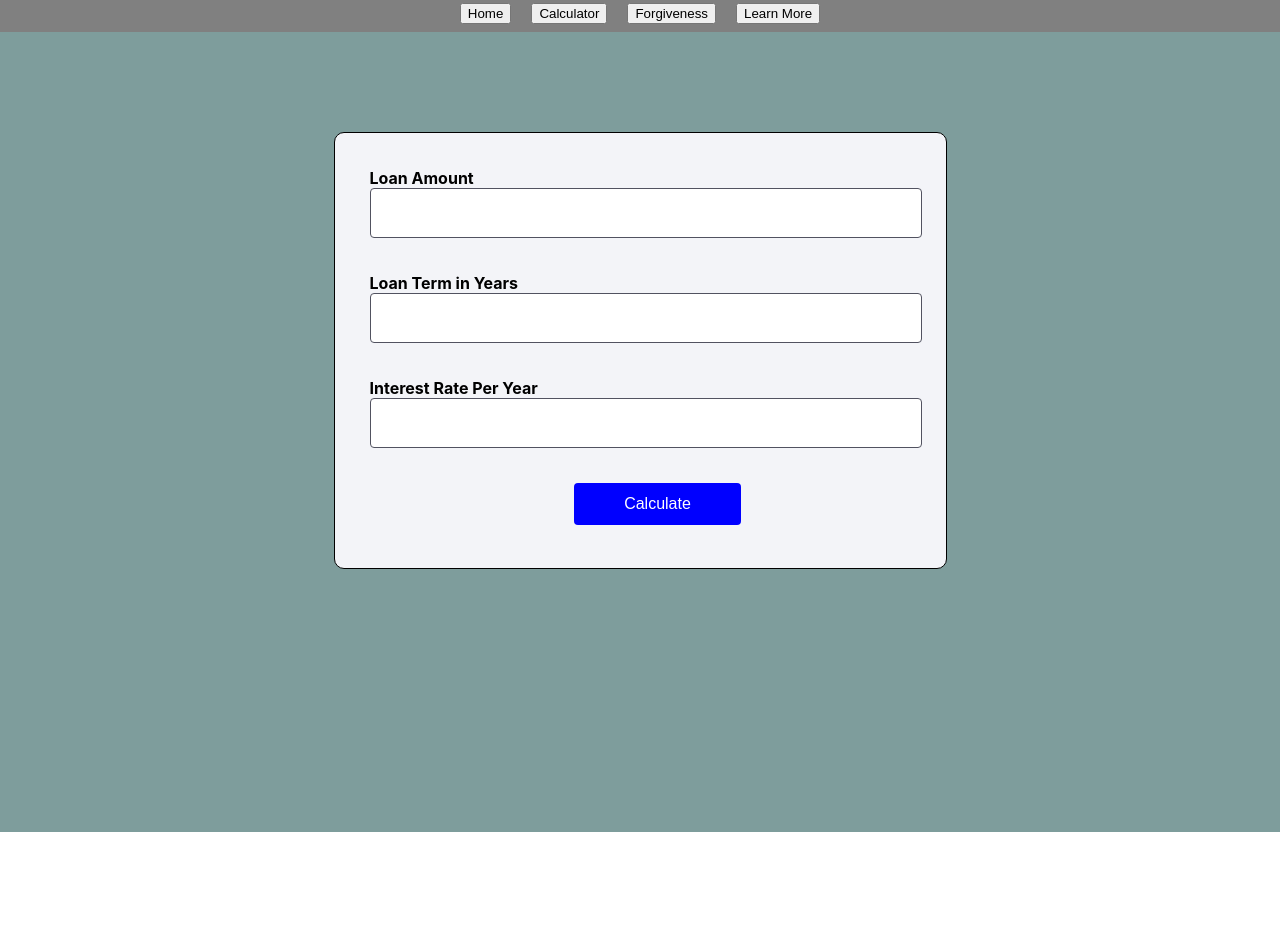
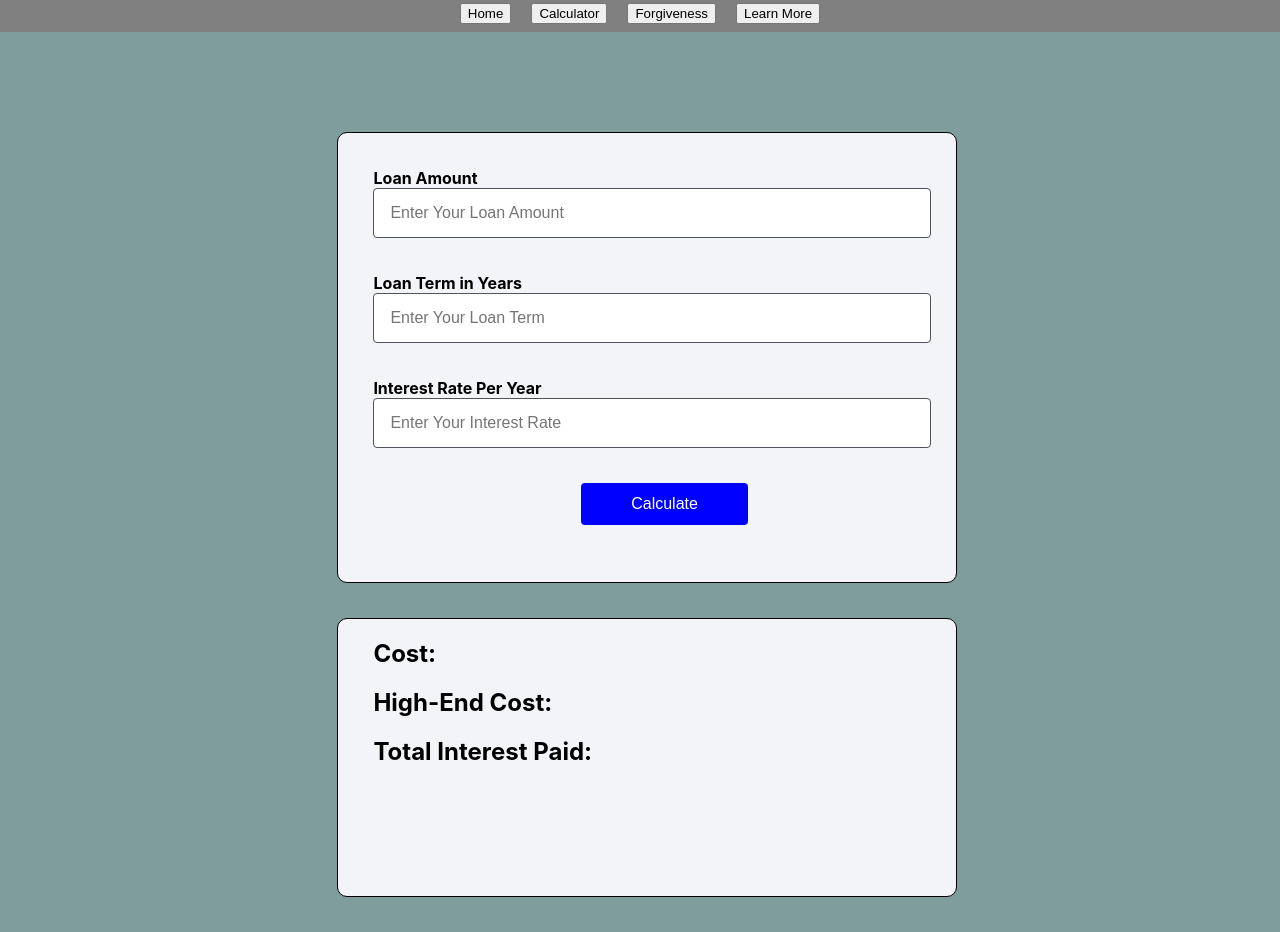
Before and after one commit to Cazi/JPMColumbusHackathon, a React (Create React App) app in the folder one-step/: page /calculator in a window 1280 px wide. Shown: the part 100-1032 px from the top of the page. Built offline with nearby package versions, Linux system fonts and the light colour scheme.

Commit message:
Backend and Frontend Calculator Updates

```diff
--- a/one-step/src/components/pages/CalculatorPage/CalculatorPage.tsx
+++ b/one-step/src/components/pages/CalculatorPage/CalculatorPage.tsx
@@ -1,19 +1,18 @@
 import { FC, FormEvent } from "react";
-import ReactDOM from "react-dom";
 import styled from "styled-components";
 
 const CalculatorPageContainer = styled.div`
-  height: 100vh;
+  height: 150%;
+  width: 101.1%;
   background-color: #7E9D9C;
-`;
-
-const CalculatorForm = styled.form`
 `;
 
 const CalculatorLocation = styled.div`
   padding-top: 100px;
   display: flex;
-  justify-content: center;
+  flex-direction: column;
+  align-items: center;
+  justify-content: space-around;
   height: 100vh;
 `;
 
@@ -21,10 +20,11 @@ const CalculatorFrame = styled.div`
   background-color: #f3f4f8!important;
   border: 1.6px solid black;
   border-radius: 10px;
-  height: 50%;
+  height: 75%;
   width: 45%;
   padding-left: 35px;
   padding-top: 35px;
+  margin-bottom: 35px;
 `;
 
 const CalculatorInput = styled.input`
@@ -64,7 +64,20 @@ const CalculatorButton = styled.button`
   padding: .75rem .75rem;
   padding-left: 50px;
   padding-right: 50px;
-  `;
+`;
+
+const CalculatorForm = styled.form`
+`;
+
+const CalculatedDisplay = styled.div`
+  background-color: #f3f4f8!important;
+  border: 1.6px solid black;
+  border-radius: 10px;
+  height: 50%;
+  width: 45%;
+  padding-left: 35px;
+  margin-bottom: 35px;
+`;
 
 const sendForm = async (event: FormEvent<HTMLFormElement>) => {
   event.preventDefault()
@@ -78,10 +91,18 @@ const sendForm = async (event: FormEvent<HTMLFormElement>) => {
   const J = interestRate.value / 100.0 / 12
   let N = 12 * loanTerm.value
   let monthlyPayments = (loanAmount.value * (J / (1 - Math.pow(1 + J, -1 * N)))).toFixed(2)
+  let interestPaid = (Number(monthlyPayments) * N - loanAmount.value).toFixed(2);
+
+  let Q = N / 2;
+  let high = (loanAmount.value * (J / (1 - Math.pow(1 + J, -1 * Q)))).toFixed(2)
 
   let calculate:HTMLHeadingElement = document.getElementById("calculate") as HTMLHeadingElement;
+  let highEnd:HTMLHeadingElement = document.getElementById("high-end") as HTMLHeadingElement;
+  let totalInterest:HTMLHeadingElement = document.getElementById("total-interest") as HTMLHeadingElement;
 
-  calculate.innerText = '$' + `${monthlyPayments}` + " in monthly payments";
+  calculate.innerText = 'Cost: $' + `${monthlyPayments}` + " in monthly payments";
+  highEnd.innerText = 'High-End Cost: $' + `${high}` + " in monthly payments";
+  totalInterest.innerHTML = 'Total Interest Paid: $' + `${interestPaid}`;
 }
 
 const CalculatorPage: FC = () => {
@@ -90,19 +111,24 @@ const CalculatorPage: FC = () => {
       <CalculatorFrame>
         <CalculatorForm onSubmit={sendForm}>
           <b>Loan Amount</b>
-          <CalculatorInput type="number" id="loanAmount"/>
+          <CalculatorInput type="number" id="loanAmount" placeholder="Enter Your Loan Amount"/>
           <PadDiv />
           <b>Loan Term in Years</b>
-          <CalculatorInput type="number" id="loanTerm"/>
+          <CalculatorInput type="number" id="loanTerm" placeholder="Enter Your Loan Term"/>
           <PadDiv />
           <b>Interest Rate Per Year</b>
-          <CalculatorInput type="number" id="interestRate"/>
+          <CalculatorInput type="number" id="interestRate" placeholder="Enter Your Interest Rate"/>
           <PadDiv>
             <CalculatorButton>Calculate</CalculatorButton>
           </PadDiv>
-          <div id="calculate"></div>
+
         </CalculatorForm>
       </CalculatorFrame>
+      <CalculatedDisplay>
+        <h2><div id="calculate">Cost: </div></h2>
+        <h2><div id="high-end">High-End Cost: </div></h2>
+        <h2><div id="total-interest">Total Interest Paid: </div> </h2>
+      </CalculatedDisplay>
     </CalculatorLocation>
     </CalculatorPageContainer>;
 };
```
